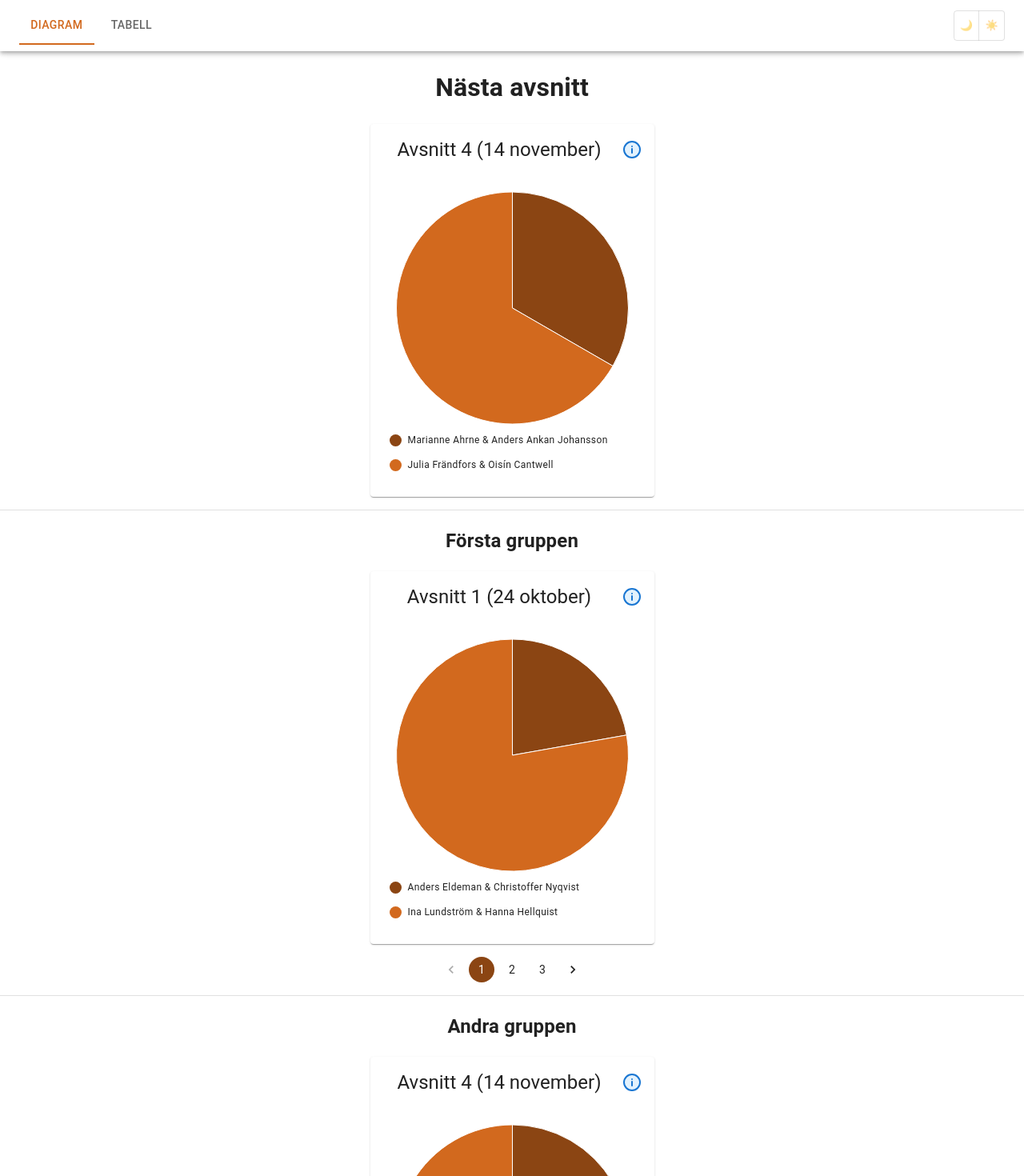
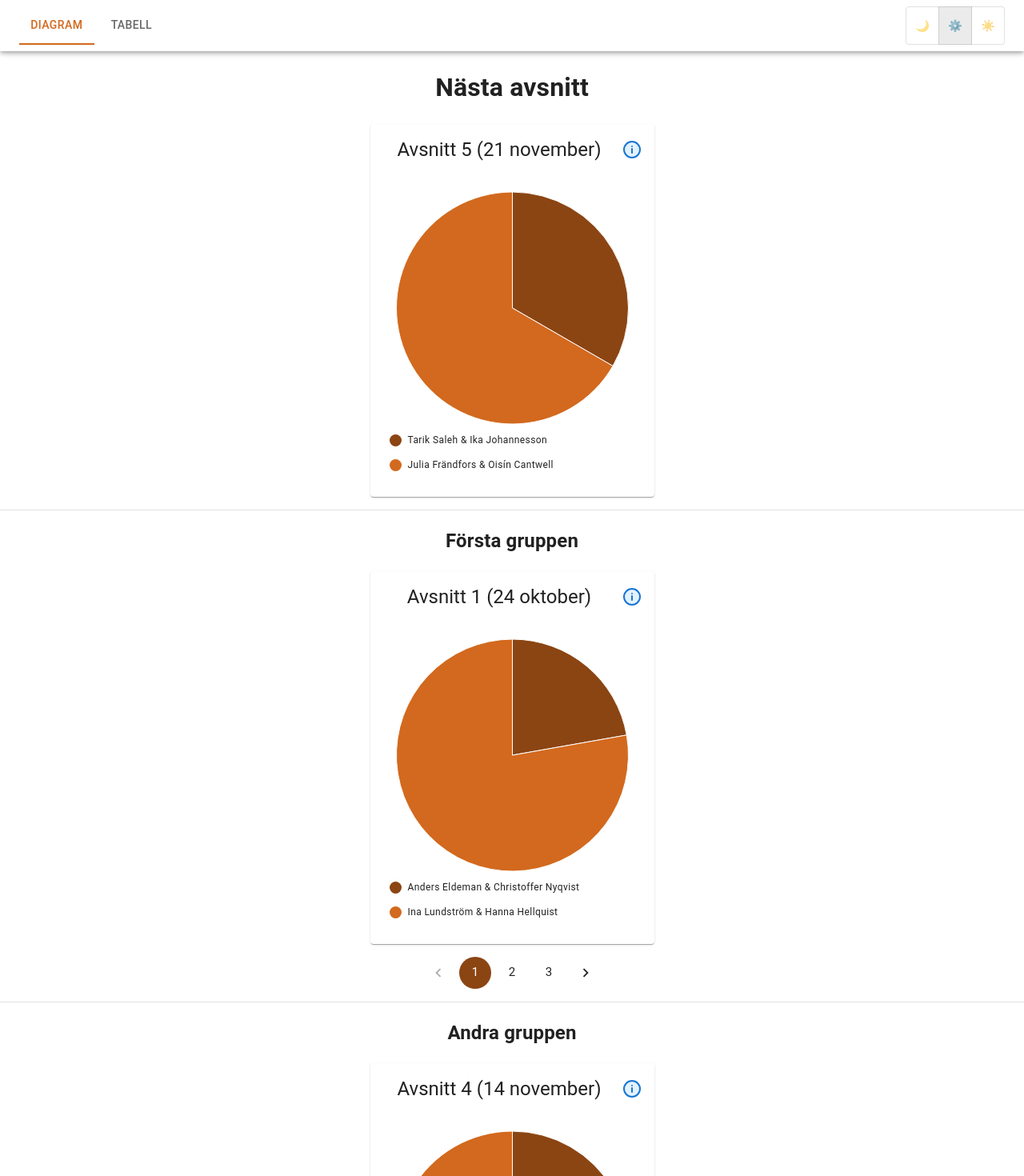
Before and after one commit to g-lowen/spela-pa-sparet, a React (Create React App) app: page / in a window 1280 px wide. Shown: the top 1470 px of the page at 80% size. Built offline with nearby package versions, Linux system fonts and the light colour scheme.

Commit message:
update winner for November 14th

```diff
--- a/src/components/Carousel.tsx
+++ b/src/components/Carousel.tsx
@@ -31,8 +31,9 @@ export const Carousel = ({
       <Pagination
         color="primary"
         count={matches.length}
+        onChange={handleChange}
         page={currentIndex}
-        onChange={handleChange}
+        size="large"
       />
     </Stack>
   );
--- a/src/components/Header.tsx
+++ b/src/components/Header.tsx
@@ -31,15 +31,18 @@ export const Header = ({ onChange, tabValue }: HeaderProps) => {
           <Tab label="Tabell" {...a11yProps(1)} />
         </Tabs>
         <ToggleButtonGroup
-          size="small"
+          size="medium"
           exclusive
-          onChange={(_event, newMode: "light" | "dark") => {
+          onChange={(_event, newMode: "light" | "dark" | "system") => {
             setMode(newMode);
           }}
           value={mode}
         >
           <ToggleButton value="dark" disabled={mode === "dark"}>
             🌙
+          </ToggleButton>
+          <ToggleButton value="system" disabled={mode === "system"}>
+            ⚙️
           </ToggleButton>
           <ToggleButton value="light" disabled={mode === "light"}>
             ☀️
--- a/src/constants/matches.ts
+++ b/src/constants/matches.ts
@@ -35,7 +35,7 @@ export const MATCHES: Match[] = [
       "Marianne Ahrne & Anders Ankan Johansson",
       "Julia Frändfors & Oisín Cantwell",
     ],
-    winner: null,
+    winner: "Julia Frändfors & Oisín Cantwell",
   },
   {
     date: "21 november",
```
